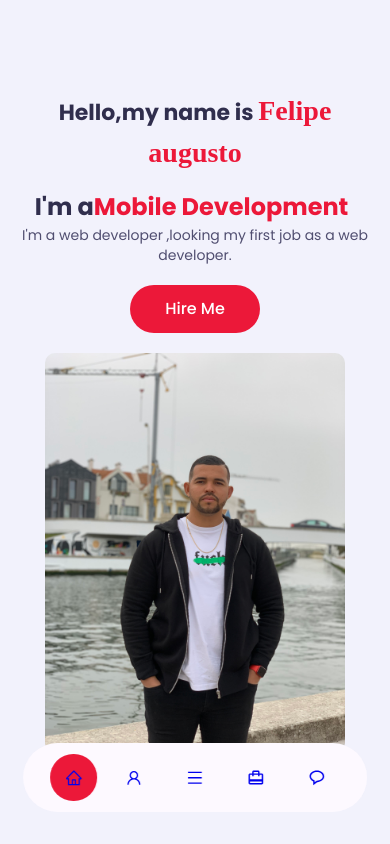
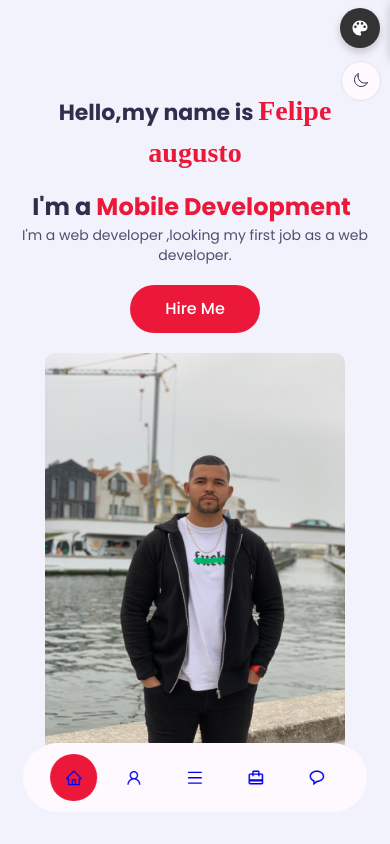
Before and after one commit to Felipeaugustobezerra/Portifolio-Felipe, a React (Vite) app in the folder Portifolio-Felipe/: page / in a window 390 px wide. Shown: the top 844 px of the page. Built offline with nearby package versions, Linux system fonts and the light colour scheme; a web font is replaced by a local one.

Commit message:
Add darkMode and swicther colors

```diff
--- a/Portifolio-Felipe/src/Components/toggles/SwitcherColors.jsx
+++ b/Portifolio-Felipe/src/Components/toggles/SwitcherColors.jsx
@@ -1,5 +1,5 @@
 import { useState } from "react";
-import { IoSettingsOutline } from "react-icons/io5";
+import { IoMdColorPalette } from "react-icons/io";
 import "./switchercolors.css";
 
 const SwitcherColors = () => {
@@ -50,7 +50,7 @@ const SwitcherColors = () => {
         onClick={toggleSwitcher}
         aria-label="Abrir configurações de cores"
       >
-        <IoSettingsOutline className="rotating-icon" />
+        <IoMdColorPalette />
       </div>
       <div className="colors">
         <span
--- a/Portifolio-Felipe/src/Components/toggles/darkmode.css
+++ b/Portifolio-Felipe/src/Components/toggles/darkmode.css
@@ -23,10 +23,11 @@
   color: var(--text-black-900);
   right: 100%;
   border: 1px solid var(--bg-black-50);
-  margin-right: 20px;
+  margin-right: 15px;
   cursor: pointer;
   transition: all 0.3s ease;
   border-radius: 50%;
+  font-size: 20px;
 }
 .style-switcher-darkmode .s-icon-darkmode i {
   display: flex;
@@ -46,3 +47,54 @@
   color: yellow;
   font-size: 20px;
 }
+/* ======================== RESPONSIVE DARKMODE ========================= */
+
+/* Telas até 768px (tablets) */
+@media screen and (max-width: 768px) {
+  .style-switcher-darkmode {
+    width: 160px; /* Reduz a largura */
+    right: -160px; /* Mantém escondido */
+    top: 50px; /* Ajusta posição */
+    font-size: 14px; /* Reduz tamanho da fonte */
+  }
+
+  .s-icon-darkmode {
+    width: 40px;
+    height: 40px;
+    margin-right: 10px; /* Ajusta espaçamento */
+  }
+
+  .style-switcher-darkmode .s-icon-darkmode i {
+    font-size: 16px; /* Reduz tamanho do ícone */
+    padding: 10px;
+  }
+
+  .dark-color:hover,
+  .light-color:hover {
+    font-size: 18px; /* Evita aumentar demais a fonte */
+  }
+}
+
+/* Telas até 480px (celulares) */
+@media screen and (max-width: 480px) {
+  .style-switcher-darkmode {
+    width: 120px; /* Reduz ainda mais a largura */
+    right: -120px; /* Mantém escondido */
+    top: 10px; /* Ajusta posição */
+    border-radius: 8px; /* Bordas mais suaves */
+  }
+
+  .s-icon-darkmode {
+    margin-right: 10px;
+    border: 1px solid var(--bg-black-50); /* Mantém estilo */
+  }
+
+  .style-switcher-darkmode .s-icon-darkmode i {
+    /* Ícones menores */
+  }
+
+  .dark-color:hover,
+  .light-color:hover {
+    font-size: 16px; /* Evita saltos de tamanho */
+  }
+}
--- a/Portifolio-Felipe/src/Components/toggles/switchercolors.css
+++ b/Portifolio-Felipe/src/Components/toggles/switchercolors.css
@@ -1,7 +1,7 @@
-/* Estilo do switcher */
+/* ======================== STYLE SWITCHER ======================== */
 .style-switcher {
   position: fixed;
-  right: -200px;
+  right: -200px; /* Esconde inicialmente */
   top: 20px;
   width: 200px;
   background: #fff;
@@ -10,6 +10,7 @@
   box-shadow: 0 4px 10px rgba(0, 0, 0, 0.2);
   transition: all 0.3s ease;
   z-index: 10;
+  font-size: 20px;
 }
 
 .style-switcher.open {
@@ -17,6 +18,7 @@
   width: 17%;
 }
 
+/* Botão de Toggle */
 .style-switcher-toggler {
   position: absolute;
   top: 50%;
@@ -24,7 +26,7 @@
   transform: translateY(-50%);
   background: #333;
   color: #fff;
-  padding: 15px;
+  padding: 10px;
   display: flex;
   align-items: center;
   justify-content: center;
@@ -53,7 +55,6 @@
 
 .colors span {
   display: inline-block;
-
   width: 40px;
   height: 40px;
   border-radius: 50%;
@@ -61,11 +62,10 @@
   transition:
     transform 0.2s ease,
     box-shadow 0.2s ease;
-  border: 2px solid #fff;
+  border: 1px solid #fff;
   box-shadow: 0 2px 5px rgba(0, 0, 0, 0.15);
 }
 
-/* Cor ativa */
 .colors span.active {
   border: 2px solid #000;
   transform: scale(1.2);
@@ -98,26 +98,50 @@
   background: #f021b2;
 }
 
-/* Responsividade */
+/* ======================== RESPONSIVIDADE ======================== */
+
+/* Tablets e telas menores (até 768px) */
 @media (max-width: 768px) {
   .style-switcher {
+    width: 100%; /* Ocupar largura total */
+    right: -100%; /* Escondido fora da tela */
+  }
+
+  .style-switcher.open {
+    right: 0; /* Exibe o painel */
     width: 100%;
-    right: -100%;
+  }
+
+  .style-switcher-toggler {
+    left: -50px; /* Ajusta a posição do botão */
+  }
+
+  .colors span {
+    width: 30px; /* Reduz tamanho das cores */
+    height: 30px;
+  }
+}
+
+/* Celulares menores (até 480px) */
+@media (max-width: 480px) {
+  .style-switcher {
+    width: 50%;
+    right: -50%;
+    top: 0px; /* Ajusta a posição */
+    border-radius: 0; /* Remove bordas arredondadas */
   }
 
   .style-switcher.open {
     right: 0;
-    width: 100%;
+    width: 40%;
   }
-
-  .style-switcher-toggler {
-    left: -50px;
-    width: 40px;
-    height: 40px;
+  .colors {
+    justify-content: space-between; /* Centraliza os itens */
+    gap: 1px; /* Espaçamento menor */
   }
 
   .colors span {
-    width: 30px;
-    height: 30px;
+    width: 25px; /* Reduz ainda mais as cores */
+    height: 25px;
   }
 }
--- a/Portifolio-Felipe/src/pages/Home/Home.jsx
+++ b/Portifolio-Felipe/src/pages/Home/Home.jsx
@@ -2,6 +2,8 @@ import React from "react";
 import "./home.css";
 import ME from "../../assets/img/IMG_5096.jpeg";
 import Typing from "../../Components/Typing/Typing";
+import SwitcherColors from "../../Components/toggles/SwitcherColors";
+import DarkMode from "../../Components/toggles/DarkMode";
 
 const Home = () => {
   return (
@@ -14,7 +16,7 @@ const Home = () => {
                 Hello,my name is <span className="name">Felipe augusto</span>
               </h3>
               <h1 className="my-profession">
-                I'm a
+                I&apos;m a
                 <span className="typing">
                   <Typing />
                 </span>
@@ -32,6 +34,8 @@ const Home = () => {
           </div>
         </div>
       </section>
+      <SwitcherColors />
+      <DarkMode />
     </div>
   );
 };
--- a/Portifolio-Felipe/src/pages/Home/home.css
+++ b/Portifolio-Felipe/src/pages/Home/home.css
@@ -28,6 +28,7 @@ h3.my-profession {
 }
 .typing {
   color: var(--skin-color);
+  margin-left: 5px;
 }
 .home .home-info p {
   margin-bottom: 70px;
```
Also changed, not shown: Portifolio-Felipe/editorconfig.js (added, +8 -0 lines), 2 other files (tests, documents, lock files or other folders).
